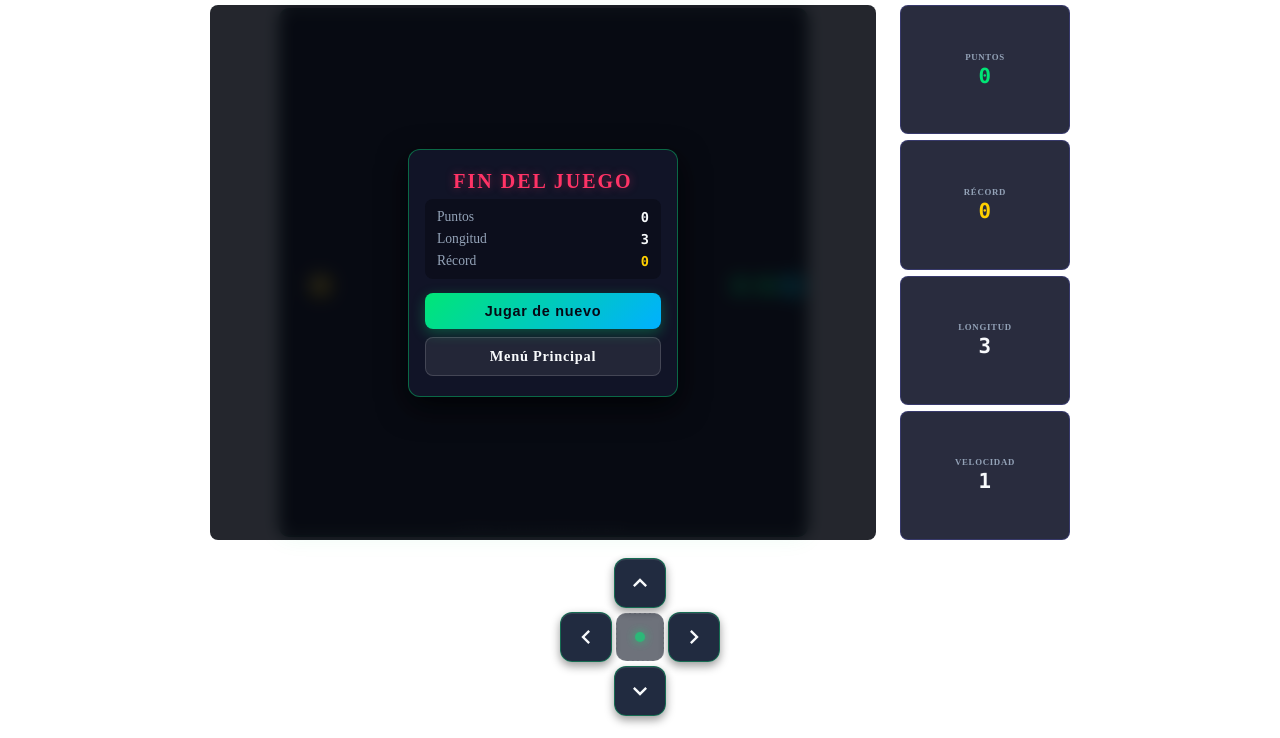
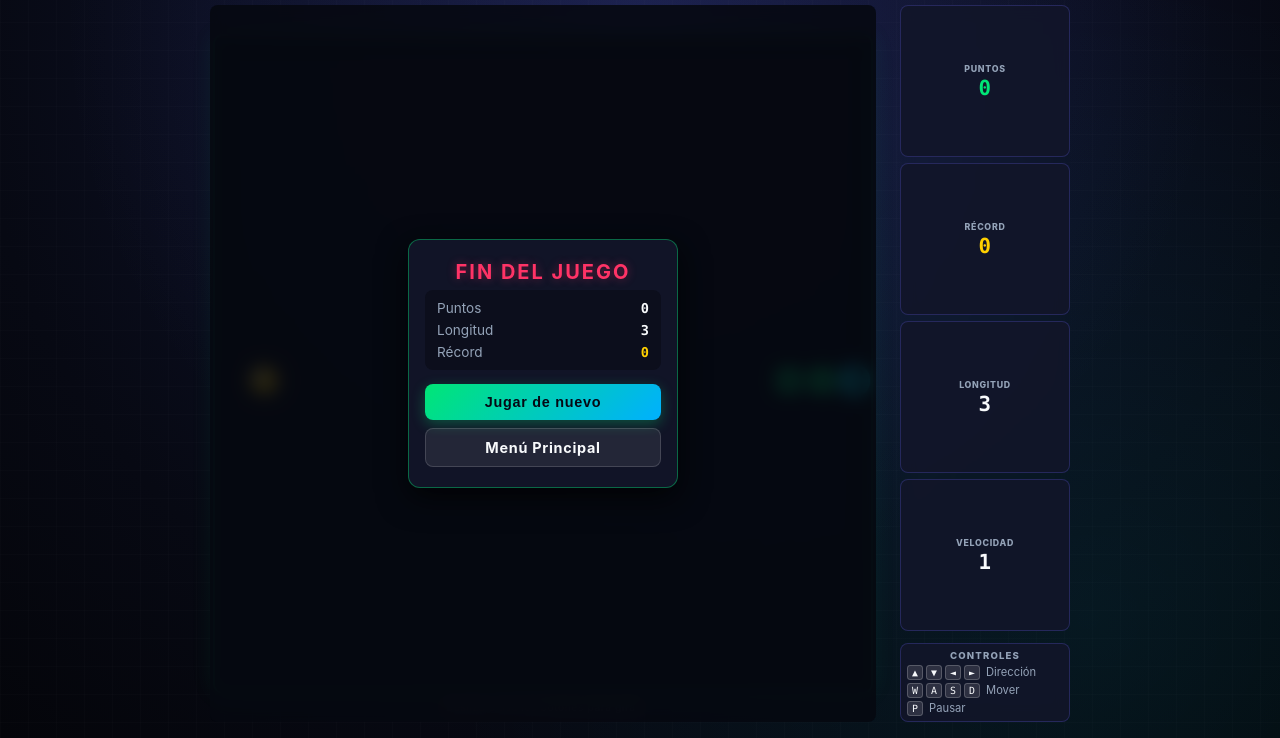
Before and after one commit to joaquinmarinoramirezreyes/bloques, a plain HTML site: page games/snake/index.html in a window 1280 px wide. Shown: the part 62-800 px from the top of the page. Drawn offline with Linux system fonts and the light colour scheme.

Commit message:
Fix dark arcade theme background across all games and hide touch D-pad on desktop

```diff
--- a/games/bloques/style.css
+++ b/games/bloques/style.css
@@ -1,6 +1,16 @@
 /* ==========================================================================
    BLOQUES - ESTILOS ARCADE & RESPONSIVE
    ========================================================================== */
+
+html, body {
+  width: 100%;
+  height: 100%;
+  height: 100dvh;
+  background-color: var(--bg-space, #070913);
+  color: var(--text-main, #f8fafc);
+  font-family: var(--font-family);
+  color-scheme: dark;
+}
 
 #app-root {
   position: relative;
--- a/games/snake/game.js
+++ b/games/snake/game.js
@@ -58,6 +58,16 @@
       // Dimensiones de renderizado
       this.cellSize = 20;
       this.dpr = window.devicePixelRatio || 1;
+
+      // Detección de dispositivo táctil vs ratón de escritorio
+      const isTouch = ('ontouchstart' in window) ||
+                      (navigator.maxTouchPoints > 0) ||
+                      window.matchMedia('(pointer: coarse)').matches;
+      if (isTouch) {
+        document.body.classList.add('touch-device');
+      } else {
+        document.body.classList.add('desktop-device');
+      }
 
       this.initEvents();
       this.initTouchControls();
--- a/games/snake/style.css
+++ b/games/snake/style.css
@@ -1,6 +1,16 @@
 /* ==========================================================================
    SERPIENTE - ESTILOS ARCADE & RESPONSIVE
    ========================================================================== */
+
+html, body {
+  width: 100%;
+  height: 100%;
+  height: 100dvh;
+  background-color: var(--bg-space, #070913);
+  color: var(--text-main, #f8fafc);
+  font-family: var(--font-family);
+  color-scheme: dark;
+}
 
 #app-root {
   position: relative;
@@ -527,12 +537,13 @@
     font-size: 1.3rem;
   }
 
-  body.desktop-device .desktop-help {
+  .desktop-help {
     display: block !important;
   }
-  body.desktop-device .touch-controls {
+  .touch-controls {
     display: none !important;
   }
+
   body.touch-device .desktop-help {
     display: none !important;
   }
--- a/menu.css
+++ b/menu.css
@@ -1,6 +1,11 @@
 /* ==========================================================================
    MENU ARCADE - ESTILOS DEL HUB PRINCIPAL
    ========================================================================== */
+
+html {
+  background-color: var(--bg-space);
+  color-scheme: dark;
+}
 
 body {
   background-color: var(--bg-space);
--- a/shared/theme.css
+++ b/shared/theme.css
@@ -41,6 +41,24 @@
   -webkit-tap-highlight-color: transparent;
 }
 
+/* Base de página oscura retro-arcade */
+html {
+  background-color: var(--bg-space);
+  color-scheme: dark;
+}
+
+body {
+  background-color: var(--bg-space);
+  background: radial-gradient(circle at 50% 12%, #111736 0%, #070913 70%, #04050a 100%);
+  color: var(--text-main);
+  font-family: var(--font-family);
+  min-height: 100vh;
+  min-height: 100dvh;
+  margin: 0;
+  padding: 0;
+  color-scheme: dark;
+}
+
 /* Bloqueo estricto de rebote, zoom y scroll no deseado */
 .arcade-lock {
   width: 100%;
@@ -53,6 +71,25 @@
   touch-action: none;
   position: fixed;
   inset: 0;
+  background-color: #070913 !important;
+  background: radial-gradient(circle at 50% 12%, #111736 0%, #070913 70%, #04050a 100%) !important;
+  color: #f8fafc;
+}
+
+/* Efecto de cuadrícula y nebulosa arcade sutil */
+body::before,
+.arcade-lock::before {
+  content: "";
+  position: fixed;
+  inset: 0;
+  background:
+    radial-gradient(circle at 50% 10%, rgba(99, 102, 241, 0.14) 0%, transparent 60%),
+    radial-gradient(circle at 85% 85%, rgba(0, 240, 255, 0.07) 0%, transparent 50%),
+    linear-gradient(rgba(255, 255, 255, 0.012) 1px, transparent 1px),
+    linear-gradient(90deg, rgba(255, 255, 255, 0.012) 1px, transparent 1px);
+  background-size: 100% 100%, 100% 100%, 28px 28px, 28px 28px;
+  pointer-events: none;
+  z-index: 0;
 }
 
 /* Botones estándar de control arcade */
```
